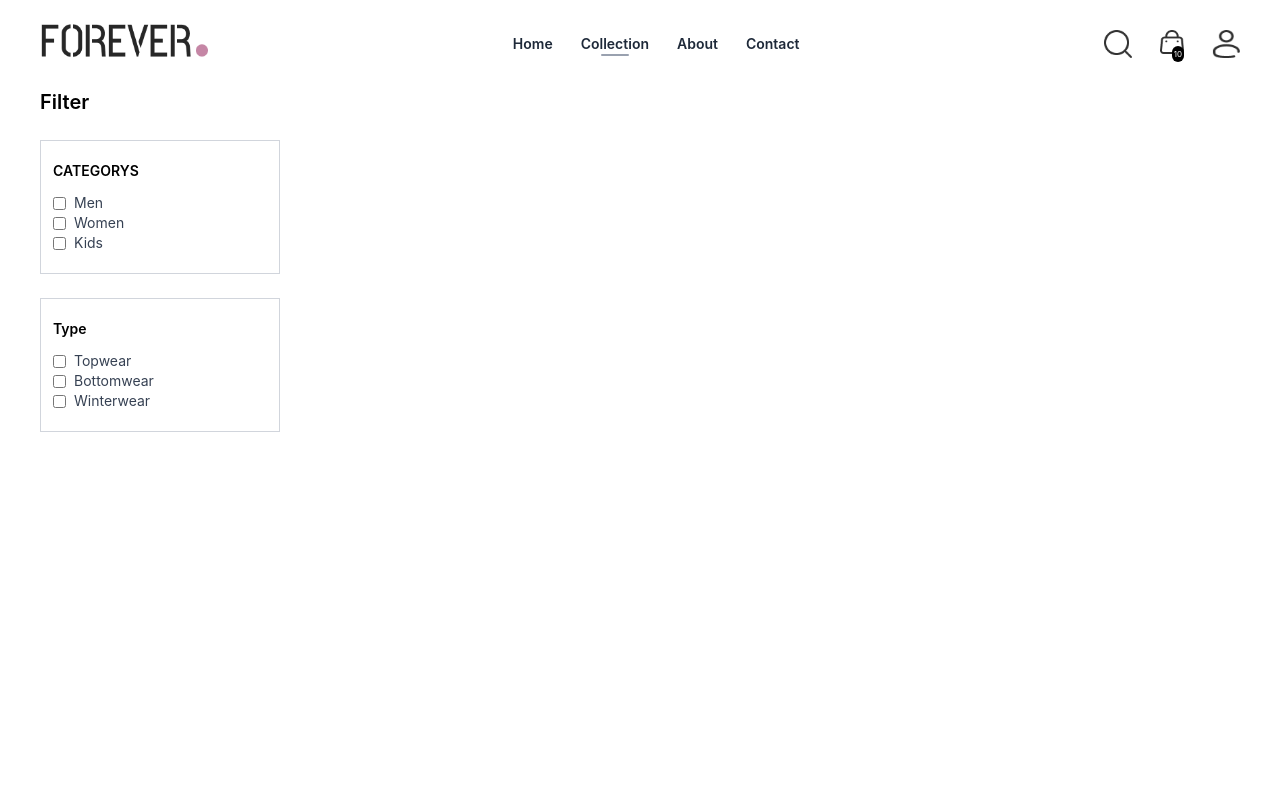
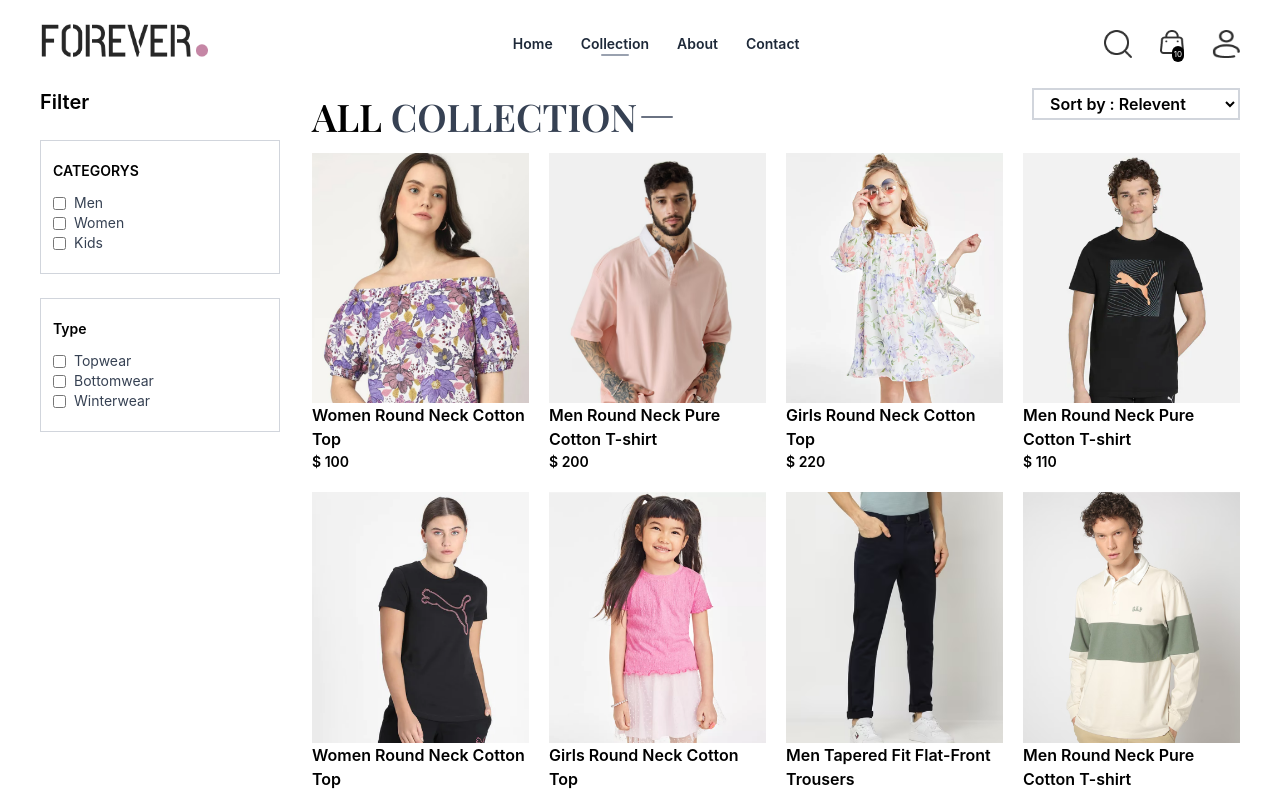
Before and after one commit to devjihad/React-ecommerce-app, a React (Vite) app: page /collection in a window 1280 px wide. Shown: the top 792 px of the page. Built offline with nearby package versions, Linux system fonts and the light colour scheme; a web font is replaced by a local one.

Commit message:
all product show done

```diff
--- a/src/Component/Collection/Collection.jsx
+++ b/src/Component/Collection/Collection.jsx
@@ -1,10 +1,21 @@
-import React, { useState } from "react";
+import React, { useContext, useState } from "react";
 import {assets} from '../../assets/frontend_assets/assets'
+import Title from '../Home/Title'
+import Product from '../Home/Product'
+import { Data } from "../Contaxt/Contaxt";
 const Collection = () => {
+  const {products} =useContext(Data)
   const [togle, settogle] =useState(false)
+  const [filter , setfilter]= useState([])
+
+  useContext(()=>{
+      setfilter(products)
+  },[])
+  console.log(filter)
   return (
     <div className="container flex flex-col sm:flex-row gap-8 ">
-      <div className="min-w-60">
+      {/* left side  */}
+      <div className="min-w-60 ">
         <h3 onClick={()=>settogle(!togle)} className="text-xl font-semibold flex items-center gap-1 ">Filter <img src={assets.dropdown_icon} alt="" className={`h-3 sm:hidden ${togle ? 'rotate-90' : ''}`}/></h3>
         <div className={`border border-gray-300 py-5 px-3 mt-6  ${togle ? '' : 'hidden'} sm:block`}>
           <p className="text-sm font-semibold mb-3">CATEGORYS</p>
@@ -36,6 +47,31 @@ const Collection = () => {
           </div>
         </div>
       </div>
+      {/* Right side */}
+
+      <div className="flex-1">
+
+
+        <div className="flex justify-between text-base  mb-2">
+             <Title value1={'ALL'} value2={'COLLECTION'}></Title>
+             <select className=" px-3 outline-0 h-8 font-semibold border-2 border-gray-300 ">
+              <option value="relevent">Sort by : Relevent</option>
+              <option value="low-high">Sort by : Low to High</option>
+              <option value="high-low">Sort by : High to low</option>
+             </select>
+        </div>
+
+
+        <div className="grid grid-cols-2 md:grid-cols-4 gap-5 gap-y-5">
+          {
+            products.map((item, index)=>(
+              <Product key={index} name={item.name} image={item.image[0]} id={item._id} price={item.price} />
+
+            ))
+          }
+        </div>
+
+      </div>
     </div>
   );
 };
--- a/src/Component/Home/Title.jsx
+++ b/src/Component/Home/Title.jsx
@@ -2,7 +2,7 @@ import React from 'react';
 
 const Title = ({value1, value2 , value}) => {
     return (
-        <div className='text-center mt-10 mb-10'>
+        <div className='text-center '>
            <div className='flex gap-1 items-center justify-center'>
                  <h3 className='text-[28px] md:text-[38px] font-semibold font-playfair  '>{value1} <span className='text-gray-700'>{value2}</span></h3>
                 <hr className='h-0.5 border-0 bg-gray-500 w-8 rounded-lg'/>
```
